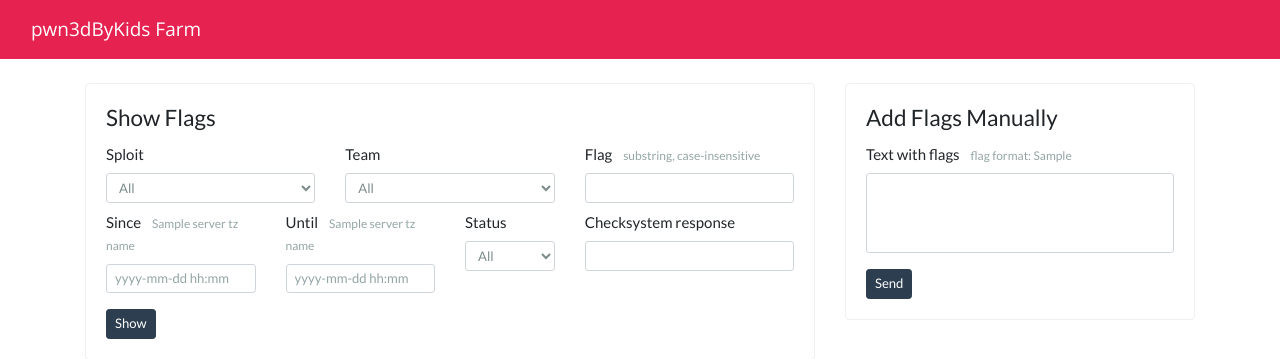
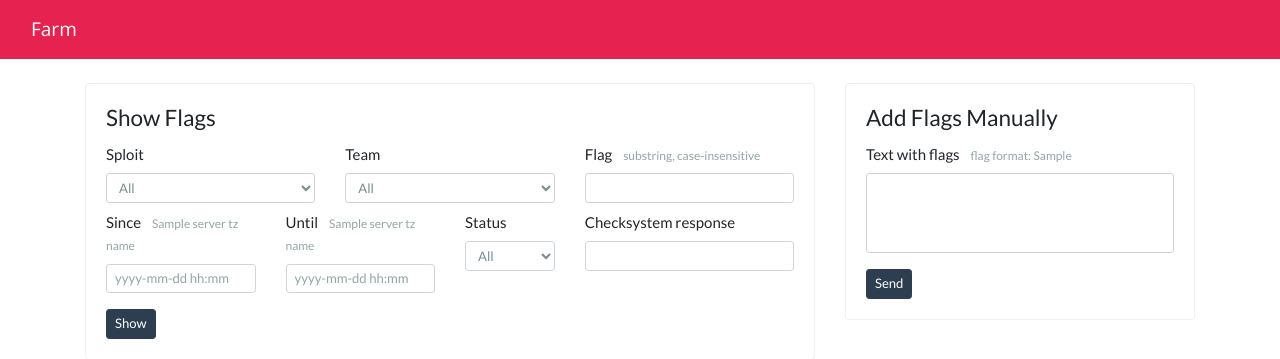
Before and after one commit to ilyastar9999/moded_distructive_farm, a Flask app: template server/templates/index.html in a window 1280 px wide. Shown: the top 359 px of the page. Run offline with Flask 2, Linux system fonts and the light colour scheme; the template is opened without the code that fills it: most values are stand-ins (such as "Sample title", 1, 10 or a date in 2020); parts of the project's set-up code (start-up, migrations or seed data) failed here and were passed over; some libraries are stand-ins or nearby versions.

Commit message:
Update index.html

```diff
--- a/server/templates/index.html
+++ b/server/templates/index.html
@@ -7,7 +7,7 @@
     <meta name="author" content="">
     <link rel="icon" href="/static/logo.png">
 
-    <title>pwn3dByKids Farm - Server</title>
+    <title>Farm - Server</title>
 
     <link href="/static/css/bootswatch-flatly.css" rel="stylesheet">
     <link href="/static/css/style.css" rel="stylesheet">
@@ -17,7 +17,7 @@
 
 <nav class="navbar navbar-expand-lg navbar-dark bg-dark py-0">
    <!-- <img class="logo" src="/static/img/logo.png">-->
-    <div class="navbar-brand">pwn3dByKids Farm</div>
+    <div class="navbar-brand">Farm</div>
 </nav>
 
 <div class="container mt-4">
```
